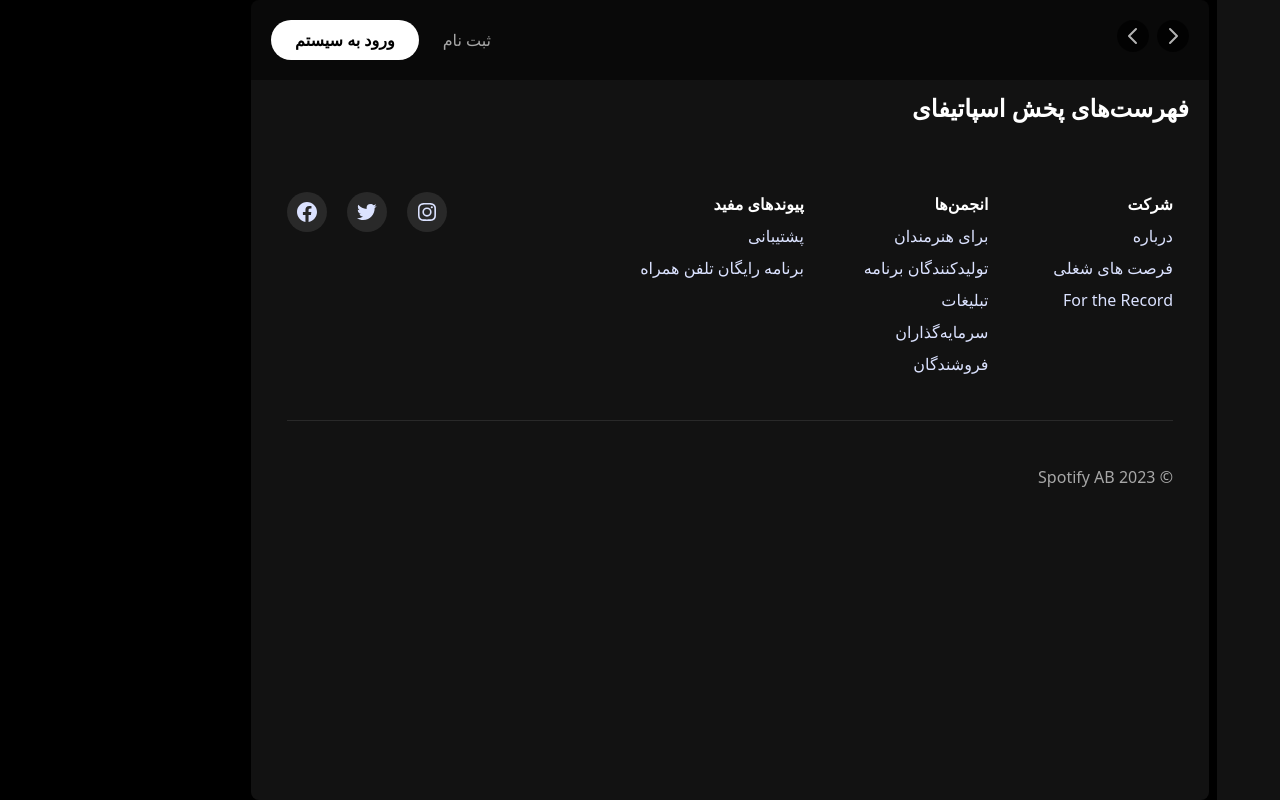
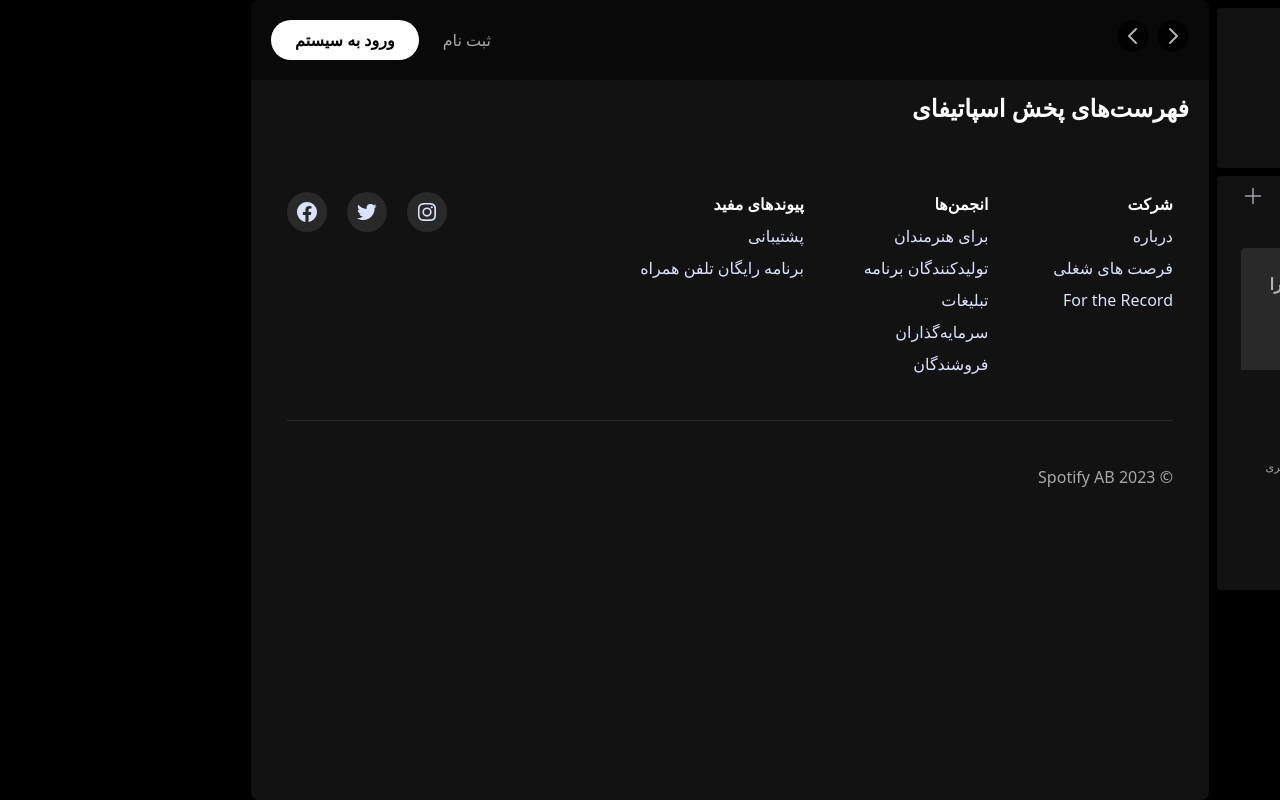
Before and after one commit to masoumehmohebbi/react-spotify-app, a React (Vite) app: page / in a window 1280 px wide. Built offline with nearby package versions, Linux system fonts and the light colour scheme.

Commit message:
Added SideBar

```diff
--- a/src/ui/SideBar.jsx
+++ b/src/ui/SideBar.jsx
@@ -1,3 +1,215 @@
+import { useState } from "react";
+
+import { AiFillHome, AiOutlineHome, AiOutlineClose } from "react-icons/ai";
+import { FaSpotify } from "react-icons/fa";
+import { RiSearchFill, RiSearchLine } from "react-icons/ri";
+import { BiLibrary } from "react-icons/bi";
+import { MdOutlineLanguage } from "react-icons/md";
+
+import { Link } from "react-router-dom";
+
 export const SideBar = () => {
-  return <aside className="bg-primary-800 h-screen">sidear</aside>;
+  const sidebarLinks = [
+    {
+      id: 1,
+      title: "صفحه اصلی",
+      icon: <AiOutlineHome />,
+      iconActive: <AiFillHome />,
+    },
+    {
+      id: 2,
+      title: "جستجو",
+      icon: <RiSearchLine />,
+      iconActive: <RiSearchFill />,
+    },
+  ];
+  const sidebarFooter = [
+    {
+      title: "حقوقی",
+    },
+    {
+      title: "مرکز‌حریم‌خصوصی",
+    },
+    {
+      title: "خط مشی رازداری",
+    },
+    {
+      title: "تنظیمات کوکی",
+    },
+    {
+      title: "درباره آگهی ها",
+    },
+    {
+      title: "دسترس پذیری",
+    },
+    {
+      title: "کوکی ها",
+    },
+  ];
+  const langs = [
+    {
+      title: "English",
+      lang: "English",
+    },
+    {
+      title: "العربیه",
+      lang: "Arabic",
+    },
+    {
+      title: "فارسی",
+      lang: "Persian",
+    },
+    {
+      title: "اردو",
+      lang: "Urdu",
+    },
+    {
+      title: "عربی مصری",
+      lang: "َArabic (Egypt)",
+    },
+  ];
+  const [activeLink, setActiveLink] = useState(1);
+  const [isShowModal, setIsShowModal] = useState(false);
+
+  const activeLinkhandler = (id) => {
+    setActiveLink(id);
+    console.log(activeLink);
+  };
+  const isShowModalHandler = () => {
+    setIsShowModal(!isShowModal);
+  };
+
+  return (
+    <>
+      <aside className="bg-primary-900 h-screen p-2 pl-0 select-none">
+        <div className="flex flex-col gap-2">
+          <ul className="bg-primary-800 flex flex-col gap-6 p-5  rounded">
+            <li className="text-secondary-50">
+              <Link className="flex items-center gap-1" to={"/"}>
+                <h1 className="italic font-bold">Spotify</h1>
+                <FaSpotify className="text-2xl" />
+              </Link>
+            </li>
+            {sidebarLinks.map((item) => (
+              <li
+                key={item.id}
+                onClick={() => activeLinkhandler(item.id)}
+                className={`flex transition duration-500 hover:text-secondary-50 ${
+                  item.id === activeLink
+                    ? "text-secondary-50 "
+                    : "text-secondary-100"
+                }`}
+              >
+                <Link className="flex items-center gap-2" to={"/"}>
+                  <div className="text-2xl">
+                    {item.id === activeLink ? item.iconActive : item.icon}
+                  </div>
+                  {item.title}
+                </Link>
+              </li>
+            ))}
+          </ul>
+
+          <ul className="bg-primary-800 flex flex-col gap-6 p-4 pt-0 rounded">
+            <li className="text-gray-400 z-10">
+              <Link
+                className="flex items-center justify-between gap-1 "
+                to={"/"}
+              >
+                <div className="flex items-center gap-2 transition duration-500 hover:text-secondary-50">
+                  <BiLibrary className="text-2xl" />
+                  <span>کتابخانه شما</span>
+                </div>
+                <div className="p-2 rounded-full transition duration-300 hover:bg-primary-800 hover:text-secondary-50">
+                  <svg
+                    fill="none"
+                    viewBox="0 0 24 24"
+                    strokeWidth="1.5"
+                    stroke="currentColor"
+                    className="w-6 h-6"
+                  >
+                    <path
+                      strokeLinecap="round"
+                      strokeLinejoin="round"
+                      d="M12 4.5v15m7.5-7.5h-15"
+                    />
+                  </svg>
+                </div>
+              </Link>
+            </li>
+            <ul className="flex flex-col gap-8 overflow-y-scroll p-2 h-[130px] text-secondary-50">
+              <li className="bg-primary-700 rounded px-4 py-6 flex flex-col gap-6">
+                <h3 className="text-md font-bold">
+                  فهرست پخش مورد علاقه خود را بسازید
+                </h3>
+                <p className="text-sm">خیلی راحت است. کمکتان میکنیم</p>
+                <button className="bg-secondary-0 rounded-[500px] border-none py-2 px-6 w-max font-bold text-primary-900 hover:scale-105 transition">
+                  ایجاد فهرست پخش
+                </button>
+              </li>
+              <li className="bg-primary-700 rounded px-4 py-6 flex flex-col gap-6">
+                <h3 className="text-md font-bold">
+                  بیایید چند پادکست برای پخش پیدا کنیم
+                </h3>
+                <p className="text-sm">
+                  برای پادکست های جدید به شما اطلاع میدهیم
+                </p>
+                <button className="rounded-[500px] border-none bg-secondary-0 py-2 px-6 w-max font-bold text-primary-900 hover:scale-105 transition">
+                  گشتن در پادکست ها
+                </button>
+              </li>
+            </ul>
+            <ul className="text-secondary-100 text-[11px] grid grid-cols-3 gap-4 w-[90%] pt-4 pb-2">
+              {sidebarFooter.map((item) => (
+                <li
+                  key={item.title}
+                  className="transition hover:text-secondary-100"
+                >
+                  <Link to={"/"}>{item.title}</Link>
+                </li>
+              ))}
+            </ul>
+            <button
+              onClick={isShowModalHandler}
+              className="text-gray-200 border border-secondary-100  w-min py-1 px-2 font-bold rounded-full flex items-center gap-1 hover:scale-105 transition"
+            >
+              <MdOutlineLanguage className="font-bold text-xl" />
+              فارسی
+            </button>
+          </ul>
+        </div>
+      </aside>
+
+      {isShowModal && (
+        <div>
+          <div className="w-full h-screen bg-primary-800 absolute top-0 z-40 opacity-70"></div>
+          <div className="flex items-center justify-center w-full h-screen absolute top-0 z-50">
+            <div className="z-50 w-1/2  bg-primary-800 absolute top-0 h-[550px] mt-24 rounded">
+              <div className="w-full flex items-center justify-between p-4 text-secondary-50 border-b border-b-gray-700">
+                <div>
+                  <h4 className="text-xl font-bold">زبانی را انتخاب کنید</h4>
+                  <p className="text-secondary-50 mt-4">
+                    با این انتخاب زبان نوشتاری open.spotify.com به‌روزرسانی
+                    می‌شود.
+                  </p>
+                </div>
+                <AiOutlineClose
+                  className="cursor-pointer p-2 rounded-full bg-primary-800 text-white text-4xl "
+                  onClick={isShowModalHandler}
+                />
+              </div>
+              <ul className="grid grid-cols-4 gap-6 py-6 px-8">
+                {langs.map((lan) => (
+                  <li key={lan.title} className="flex flex-col gap-2">
+                    <span className="text-white">{lan.title}</span>
+                    <span className="text-gray-400">{lan.lang}</span>
+                  </li>
+                ))}
+              </ul>
+            </div>
+          </div>
+        </div>
+      )}
+    </>
+  );
 };
```
